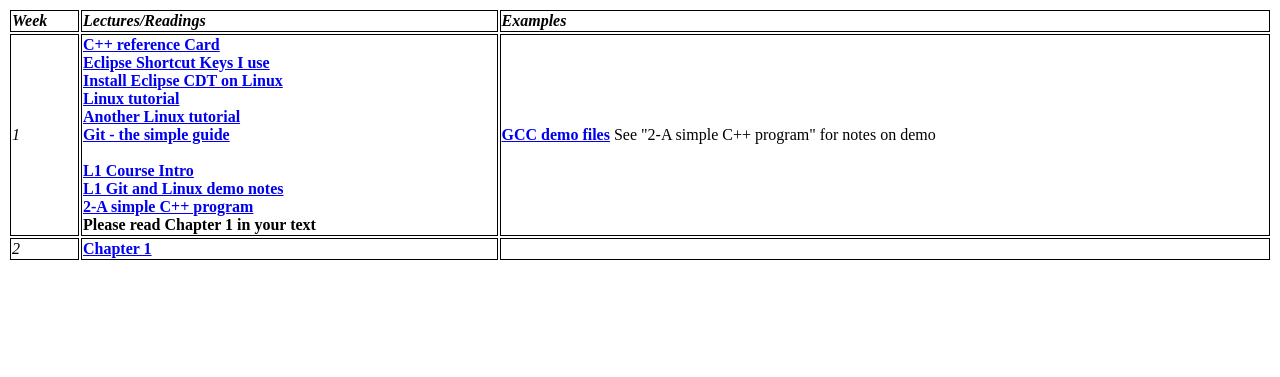
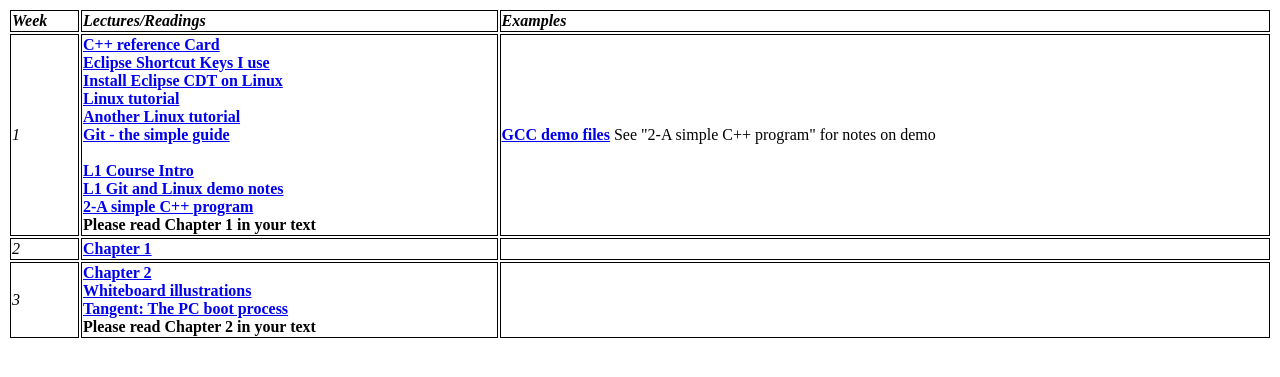
Before and after one commit to yeckoh/CPSC410, a Jekyll site: the page navbar/Lectures.html, which Jekyll copies as it is, in a window 1280 px wide. Shown: the top 377 px of the page. Built offline with Jekyll 4.4.1, drawn with Linux system fonts in a browser that asks for light colours.

Commit message:
lecture bits

```diff
--- a/navbar/Lectures.html
+++ b/navbar/Lectures.html
@@ -45,7 +45,19 @@
 
 			</td>
 		</tr>
+		<tr>
+			<td class="style_white "><em>3</em></td>
+			<td class="style_white ">
+			    <strong><a href="https://github.com/CNUClasses/CPSC410/blob/master/content/Lectures/chapter02.pdf"> Chapter 2</a></strong><br>
+			    <strong><a href="https://github.com/CNUClasses/CPSC410/blob/master/content/Lectures/chapter1beginchap2_onboard.pdf">Whiteboard illustrations</a></strong><br>
+			    <strong><a href="https://github.com/CNUClasses/CPSC410/blob/master/content/Lectures/PC_Boot_Process.pdf">Tangent:  The PC boot process</a></strong><br>
 
+			    <strong>Please read Chapter 2 in your text</strong><br>
+            </td>
+			<td class="style_white ">
+
+			</td>
+		</tr>
 
 
 	    </table>
```
Also changed, not shown: 3 other files.
